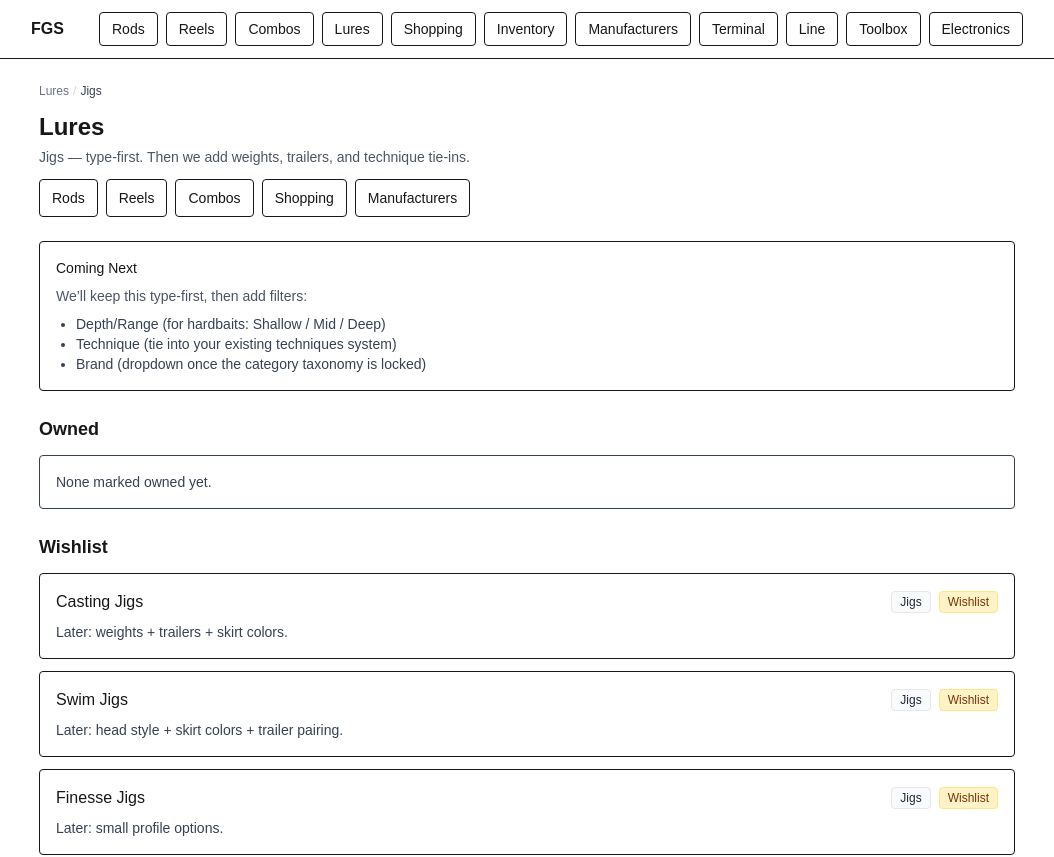
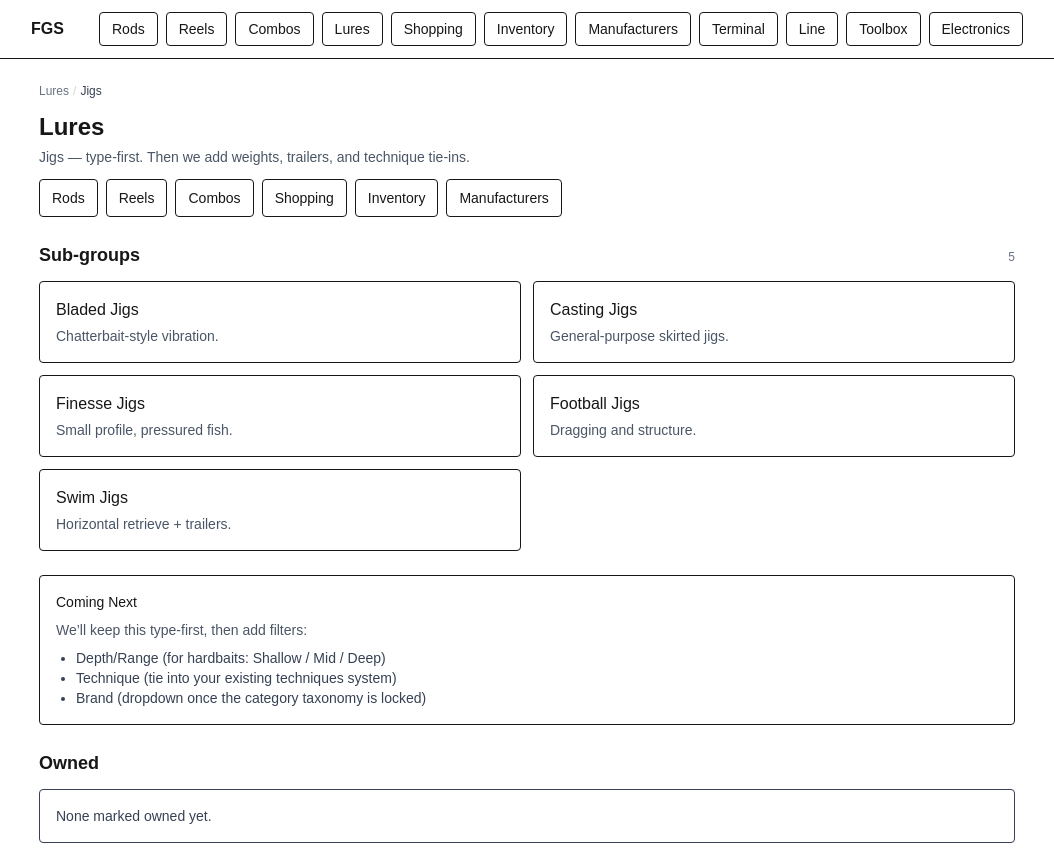
Before and after one commit to jaretphillips1-ui/FGS, a Next.js app: page /lures/jigs in a window 1280 px wide. Shown: the top 857 px of the page, without its empty margins (113-1167 px from the left). Built offline with nearby package versions, Linux system fonts and the light colour scheme.

Commit message:
Lures: add taxonomy sub-groups (type-first) across categories

```diff
--- a/src/app/lures/_components/LuresCategoryPage.tsx
+++ b/src/app/lures/_components/LuresCategoryPage.tsx
@@ -1,5 +1,7 @@
+import Link from "next/link";
 import { SourceLink } from "@/components/SourceLink";
 import { SectionHeader } from "@/components/SectionHeader";
+import type { LureSubgroup } from "@/lib/lureTaxonomy";
 
 export type SeedItem = {
   brand?: string;
@@ -50,21 +52,34 @@ function Card({ item, typeLabel }: { item: SeedItem; typeLabel: string }) {
   );
 }
 
+function SubgroupCard({ g }: { g: LureSubgroup }) {
+  return (
+    <div className="border rounded p-4 bg-white">
+      <div className="font-medium">{g.title}</div>
+      {g.subtitle ? <div className="text-sm text-gray-600 mt-1">{g.subtitle}</div> : null}
+    </div>
+  );
+}
+
 export function LuresCategoryPage({
   title,
   subtitle,
   typeLabel,
   sources,
+  subgroups,
   items,
 }: {
   title: string;
   subtitle: string;
   typeLabel: string;
   sources?: { href: string; label?: string }[] | null;
+  subgroups?: LureSubgroup[] | null;
   items: SeedItem[];
 }) {
   const owned = items.filter((x) => x.status === "owned");
   const wishlist = items.filter((x) => x.status === "wishlist");
+
+  const sortedSubgroups = (subgroups ?? []).slice().sort((a, b) => a.title.localeCompare(b.title));
 
   return (
     <main className="max-w-5xl mx-auto p-6 space-y-6">
@@ -77,9 +92,24 @@ export function LuresCategoryPage({
           { href: "/reels", label: "Reels" },
           { href: "/combos", label: "Combos" },
           { href: "/shopping", label: "Shopping" },
+          { href: "/inventory", label: "Inventory" },
           { href: "/manufacturers", label: "Manufacturers" },
         ]}
       />
+
+      {sortedSubgroups.length > 0 ? (
+        <section className="space-y-3">
+          <div className="flex items-baseline justify-between">
+            <h2 className="text-lg font-semibold">Sub-groups</h2>
+            <div className="text-xs text-gray-500">{sortedSubgroups.length}</div>
+          </div>
+          <div className="grid sm:grid-cols-2 gap-3">
+            {sortedSubgroups.map((g) => (
+              <SubgroupCard key={g.key} g={g} />
+            ))}
+          </div>
+        </section>
+      ) : null}
 
       {sources && sources.length > 0 ? (
         <div className="flex flex-wrap gap-2 text-xs text-gray-700">
@@ -123,6 +153,11 @@ export function LuresCategoryPage({
         <h2 className="text-lg font-semibold">Wishlist</h2>
         <div className="grid gap-3">{wishlist.map((x, i) => <Card key={`w-${i}`} item={x} typeLabel={typeLabel} />)}</div>
       </section>
+
+      <footer className="text-xs text-gray-500 pt-1">
+        Rule reminder: UX uses only <span className="font-medium">Owned</span> and{" "}
+        <span className="font-medium">Wishlist</span>.
+      </footer>
     </main>
   );
 }
--- a/src/app/lures/hardbaits/page.tsx
+++ b/src/app/lures/hardbaits/page.tsx
@@ -1,4 +1,5 @@
 import { LuresCategoryPage, type SeedItem } from "../_components/LuresCategoryPage";
+import { LURE_TAXONOMY } from "@/lib/lureTaxonomy";
 
 const SOURCES = {
   rapalaUS: "https://www.rapala.com/us_en/rapala",
@@ -46,6 +47,7 @@ export default function Page() {
       title="Lures"
       subtitle="Hard baits — organized by type first. Depth and brand filters come next."
       typeLabel="Hard Baits"
+      subgroups={LURE_TAXONOMY.hardbaits}
       sources={[
         { href: SOURCES.rapalaUS, label: "Rapala (US) Hub" },
         { href: SOURCES.jackall, label: "Jackall" },
--- a/src/app/lures/jigs/page.tsx
+++ b/src/app/lures/jigs/page.tsx
@@ -1,4 +1,5 @@
 import { LuresCategoryPage, type SeedItem } from "../_components/LuresCategoryPage";
+import { LURE_TAXONOMY } from "@/lib/lureTaxonomy";
 
 const ITEMS: SeedItem[] = [
   { model: "Casting Jigs", notes: "Later: weights + trailers + skirt colors.", status: "wishlist" },
@@ -12,6 +13,7 @@ export default function Page() {
       title="Lures"
       subtitle="Jigs — type-first. Then we add weights, trailers, and technique tie-ins."
       typeLabel="Jigs"
+      subgroups={LURE_TAXONOMY.jigs}
       items={ITEMS}
     />
   );
--- a/src/app/lures/soft-plastics/page.tsx
+++ b/src/app/lures/soft-plastics/page.tsx
@@ -1,4 +1,5 @@
 import { LuresCategoryPage, type SeedItem } from "../_components/LuresCategoryPage";
+import { LURE_TAXONOMY } from "@/lib/lureTaxonomy";
 
 const SOURCES = {
   zoom: "https://zoombait.com/",
@@ -52,6 +53,7 @@ export default function Page() {
       title="Lures"
       subtitle="Soft plastics — type-first. Brand filter comes after we lock the taxonomy."
       typeLabel="Soft Plastics"
+      subgroups={LURE_TAXONOMY["soft-plastics"]}
       sources={[
         { href: SOURCES.missileSpunkShad, label: "Missile Baits – Spunk Shad" },
         { href: SOURCES.zoom, label: "Zoom" },
--- a/src/app/lures/topwater/page.tsx
+++ b/src/app/lures/topwater/page.tsx
@@ -1,4 +1,5 @@
 import { LuresCategoryPage, type SeedItem } from "../_components/LuresCategoryPage";
+import { LURE_TAXONOMY } from "@/lib/lureTaxonomy";
 
 const SOURCES = { spro: "https://www.spro.com/" };
 
@@ -20,6 +21,7 @@ export default function Page() {
       title="Lures"
       subtitle="Topwater — type-first. Later: exact models, colors, and hook upgrades."
       typeLabel="Topwater"
+      subgroups={LURE_TAXONOMY.topwater}
       sources={[{ href: SOURCES.spro, label: "SPRO" }]}
       items={ITEMS}
     />
--- /dev/null
+++ b/src/lib/lureTaxonomy.ts
@@ -0,0 +1,44 @@
+export type LureCategoryKey = "hardbaits" | "jigs" | "soft-plastics" | "topwater";
+
+export type LureSubgroup = {
+  key: string;
+  title: string;
+  subtitle?: string;
+};
+
+export const LURE_TAXONOMY: Record<LureCategoryKey, LureSubgroup[]> = {
+  hardbaits: [
+    { key: "crankbaits", title: "Crankbaits", subtitle: "Squarebill, mid, deep — depth comes next." },
+    { key: "jerkbaits", title: "Jerkbaits", subtitle: "Suspending and cadence-first." },
+    { key: "lipless", title: "Lipless Crankbaits", subtitle: "Yo-yo, burn, grass ripping." },
+    { key: "glidebaits", title: "Glidebaits", subtitle: "Bigger profile, slow and deliberate." },
+    { key: "hard-swimbaits", title: "Swimbaits (Hard)", subtitle: "Hard-body swimmers and jointed baits." },
+    { key: "wakebaits", title: "Wake Baits", subtitle: "Surface/sub-surface crawlers." },
+  ],
+
+  "soft-plastics": [
+    { key: "worms", title: "Worms", subtitle: "Trick worms, finesse worms, ribbon tails." },
+    { key: "creatures", title: "Creatures", subtitle: "Flipping and pitching staples." },
+    { key: "craws", title: "Craws", subtitle: "Jig trailers and standalone rigs." },
+    { key: "flukes", title: "Flukes", subtitle: "Jerk-style soft plastics." },
+    { key: "soft-swimbaits", title: "Swimbaits (Soft)", subtitle: "Paddletails and swimmers." },
+    { key: "grubs-tubes", title: "Grubs & Tubes", subtitle: "Classic smallmouth / multi-species." },
+  ],
+
+  jigs: [
+    { key: "casting", title: "Casting Jigs", subtitle: "General-purpose skirted jigs." },
+    { key: "football", title: "Football Jigs", subtitle: "Dragging and structure." },
+    { key: "swim", title: "Swim Jigs", subtitle: "Horizontal retrieve + trailers." },
+    { key: "finesse", title: "Finesse Jigs", subtitle: "Small profile, pressured fish." },
+    { key: "bladed", title: "Bladed Jigs", subtitle: "Chatterbait-style vibration." },
+  ],
+
+  topwater: [
+    { key: "frogs", title: "Frogs", subtitle: "Mats, slop, and heavy cover." },
+    { key: "poppers", title: "Poppers", subtitle: "Spit, pause, and target work." },
+    { key: "walking", title: "Walking Baits", subtitle: "Spook-style cadence." },
+    { key: "buzzbaits", title: "Buzzbaits", subtitle: "Cover water fast." },
+    { key: "prop", title: "Prop Baits", subtitle: "Chop and sputter." },
+    { key: "toads", title: "Toads", subtitle: "Soft topwater runners." },
+  ],
+};
```
